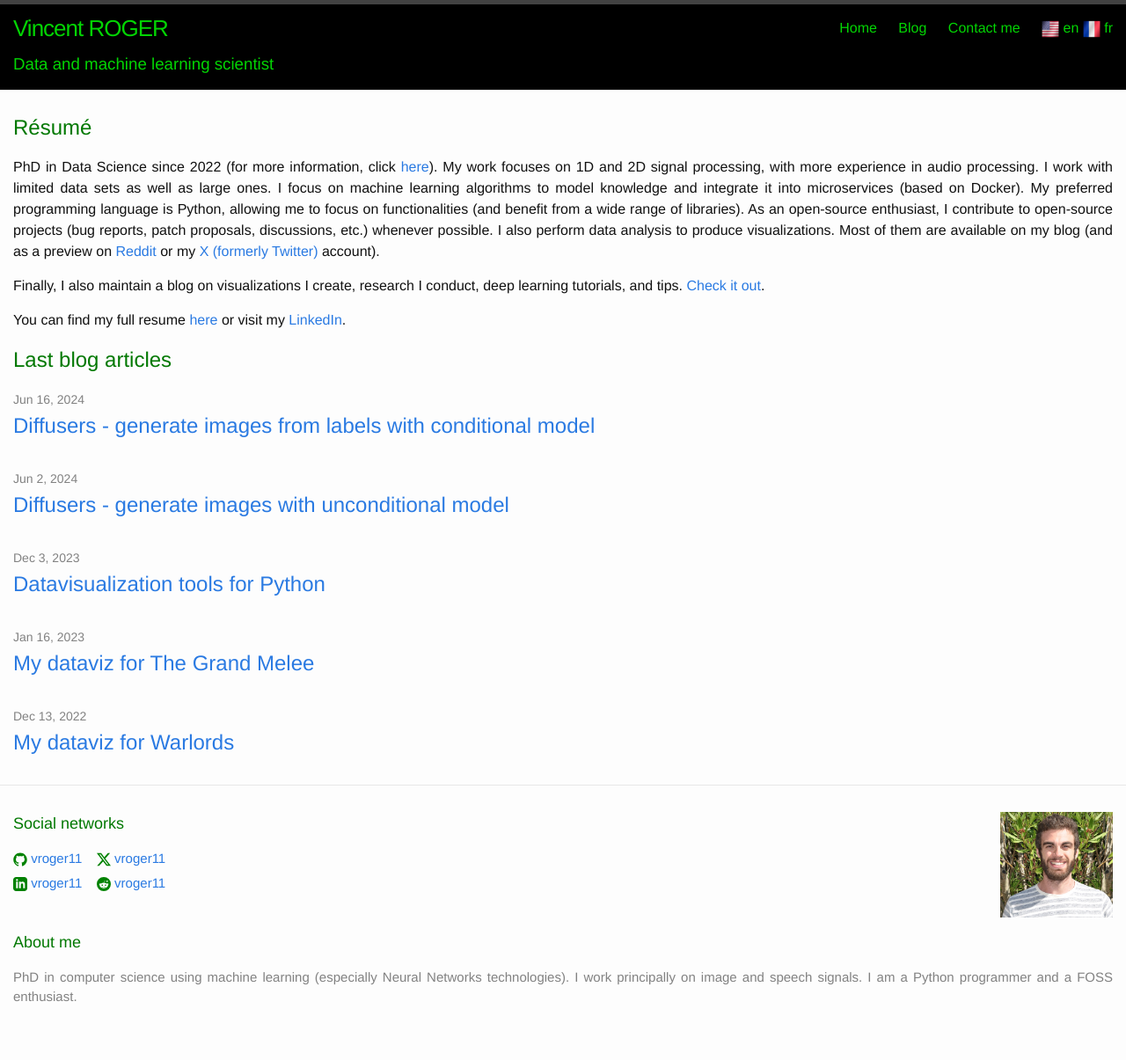
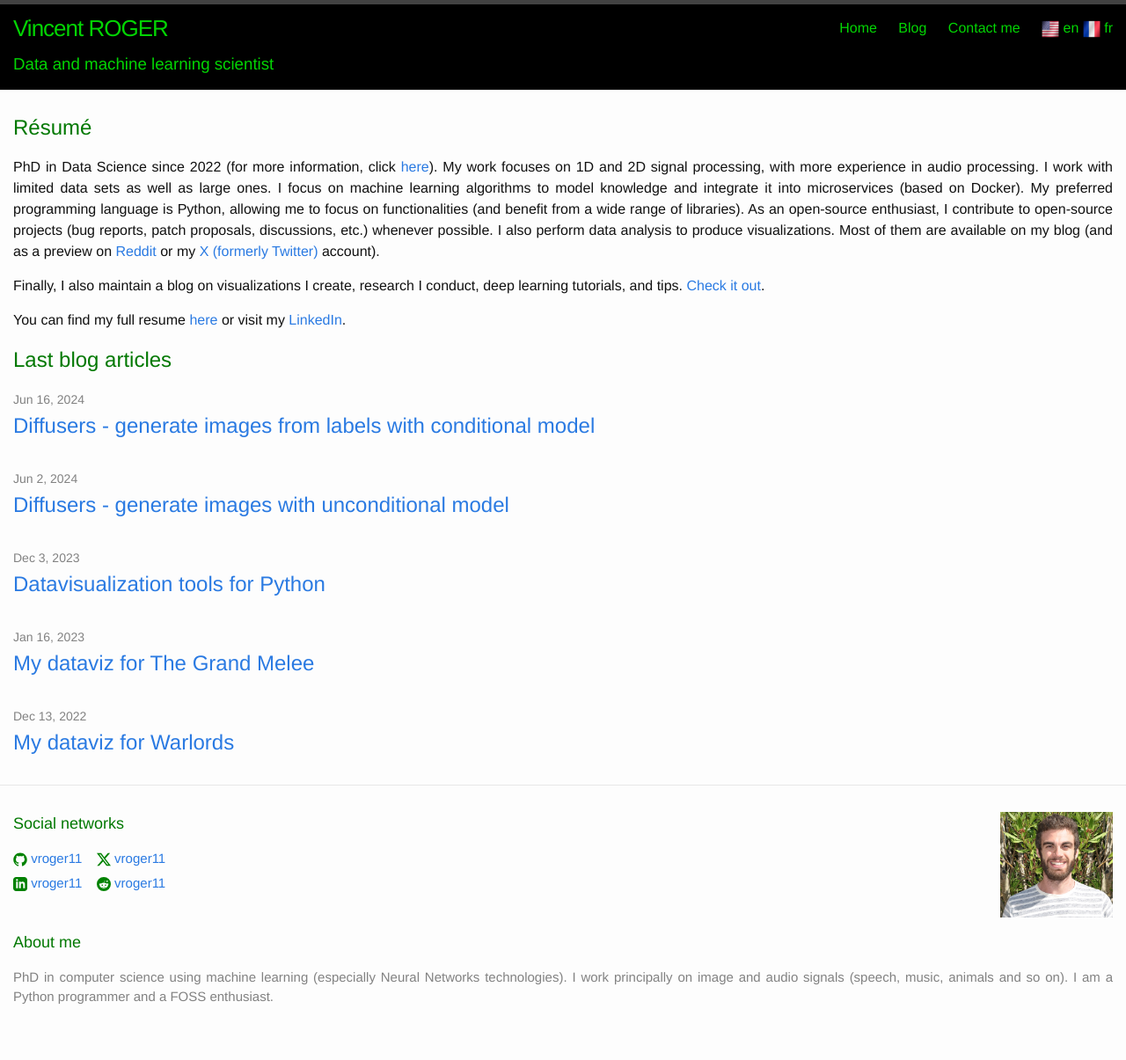
Before and after one commit to vroger11/vroger11.github.io, a Jekyll site: the page built from index.md, in a window 1280 px wide. Shown: the whole page at 88% size. Built offline with Jekyll 4.4.1, drawn with Linux system fonts in a browser that asks for light colours.

Commit message:
Update footer description.

```diff
--- a/_config.yml
+++ b/_config.yml
@@ -18,8 +18,8 @@ title:
     fr: Vincent ROGER
 email: vroger11@protonmail.com
 description:
-    en: PhD in computer science using machine learning (especially Neural Networks technologies). I work principally on image and speech signals. I am a Python programmer and a FOSS enthusiast.
-    fr: Docteur en informatique en utilisant l'apprentissage automatique (en particulier les technologies de réseaux neuronaux). Je travaille principalement sur les signaux d'image et de parole. Je suis un programmeur python et un passionné de logiciels libres.
+    en: PhD in computer science using machine learning (especially Neural Networks technologies). I work principally on image and audio signals (speech, music, animals and so on). I am a Python programmer and a FOSS enthusiast.
+    fr: Docteur en informatique en utilisant l'apprentissage automatique (en particulier les technologies de réseaux neuronaux). Je travaille principalement sur les signaux d'image et audios (parole, musique, animaux, etc.). Je suis un programmeur python et un passionné de logiciels libres.
 index:
     en: index.html
     fr: accueil.html
```
